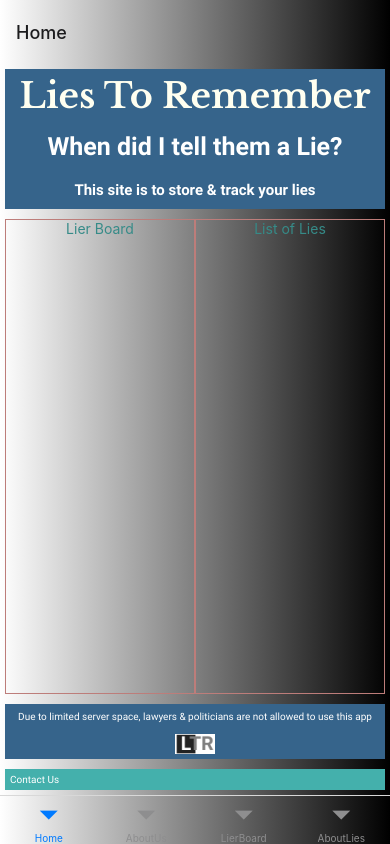
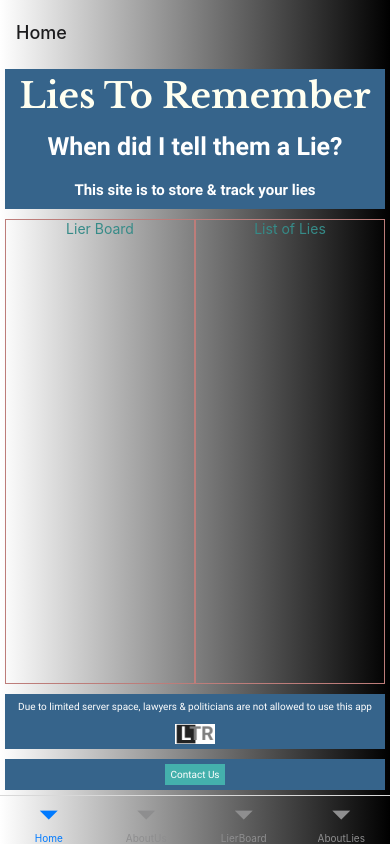
Before and after one commit to psteingh/LTRapp, a React Native app: screen /Home in a window 390 px wide. Built offline with nearby package versions, Linux system fonts and the light colour scheme.

Commit message:
ltrapp05121058

```diff
--- a/components/Home.js
+++ b/components/Home.js
@@ -17,12 +17,14 @@ import Footer from '../home/Footer';
         <HomeMid />
         <Footer />
 
+        <View style={styles.pressableContainer}>
         <Pressable
             style={styles.contactButtonContainer}
             onPress={() => navigation.navigate('MyTabs',
             {screen: 'ContactPage'})} >
         <Text style={styles.contactButtonText}>Contact Us</Text>
         </Pressable>
+        </View>
 
         </View>
     );
@@ -33,6 +35,11 @@ export default Home;
 const styles = StyleSheet.create({
     homeContainer: {
         flex: 1
+    },
+    pressableContainer: {
+        backgroundColor: Colors.primaryDblue,
+        alignItems: 'center',
+        margin: 5
     },
     contactButtonContainer: {
         backgroundColor: Colors.primaryLgreen,
```
